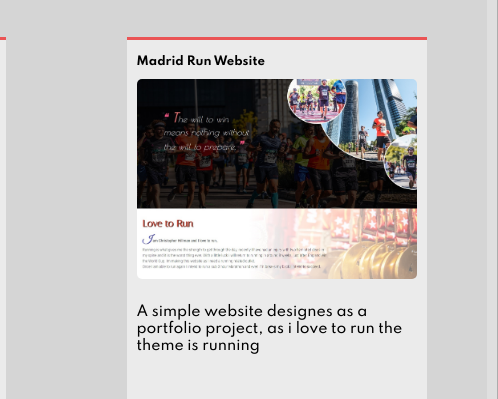
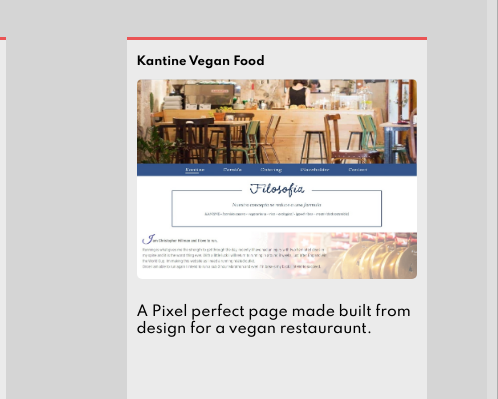
Before and after one commit to kt-fi/portfolio25, a website: page index.html in a window 1280 px wide. Shown: the part 773-1172 px from the top of the page, 782-1280 px from the left. Drawn offline with nearby package versions, Linux system fonts and the light colour scheme; a web font is replaced by a local one.

Commit message:
updated web page section

```diff
--- a/index.html
+++ b/index.html
@@ -61,13 +61,13 @@
                         <h5 class="projects__project-title">Roots English School</h5>
                          <img class="projects__image" src="./assets/roots.png" alt="">
                          <p>A Fake English School page made with react</p>
-                         <a href="https://kt-fi.github.io/madridrun/">Live Site &rarr;</a>
+                         <a href="https://roots-47165.web.app/">Live Site &rarr;</a>
                      </div>
                      <div class="projects__project">
-                        <h5 class="projects__project-title">Madrid Run Website</h5>
-                         <img class="projects__image" src="./assets/madridrun.jpg" alt="">
-                         <p>A simple website designes as a portfolio project, as i love to run the theme is running</p>
-                         <a href="https://kt-fi.github.io/madridrun/">Live Site &rarr;</a>
+                        <h5 class="projects__project-title">Kantine Vegan Food</h5>
+                         <img class="projects__image" src="./assets/kantine.jpg" alt="">
+                         <p>A Pixel perfect page made built from design for a vegan restauraunt.</p>
+                         <a href="https://kt-fi.github.io/kantine/">Live Site &rarr;</a>
                      </div>
                 </div>
                 <h3 class="projects__title">Applications</h3>
```
Also changed, not shown: assets/kantine.jpg (added).
